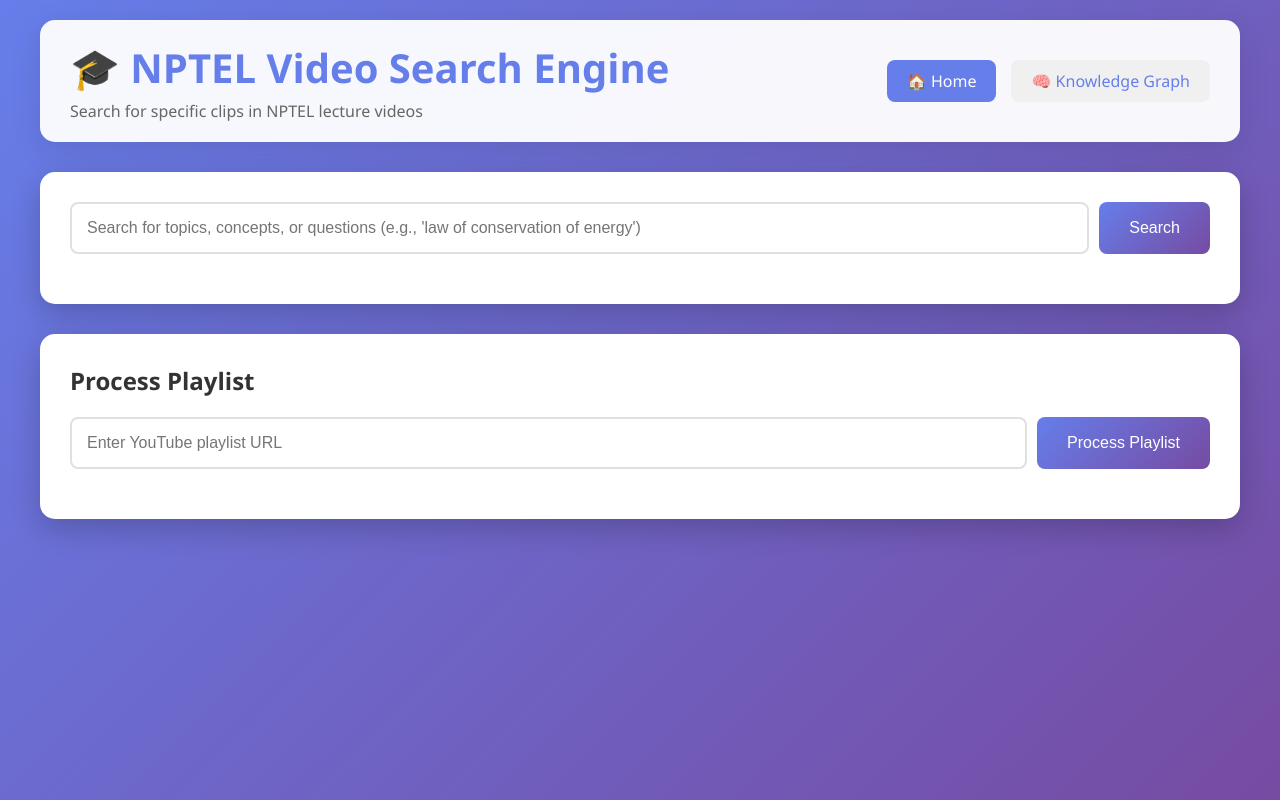
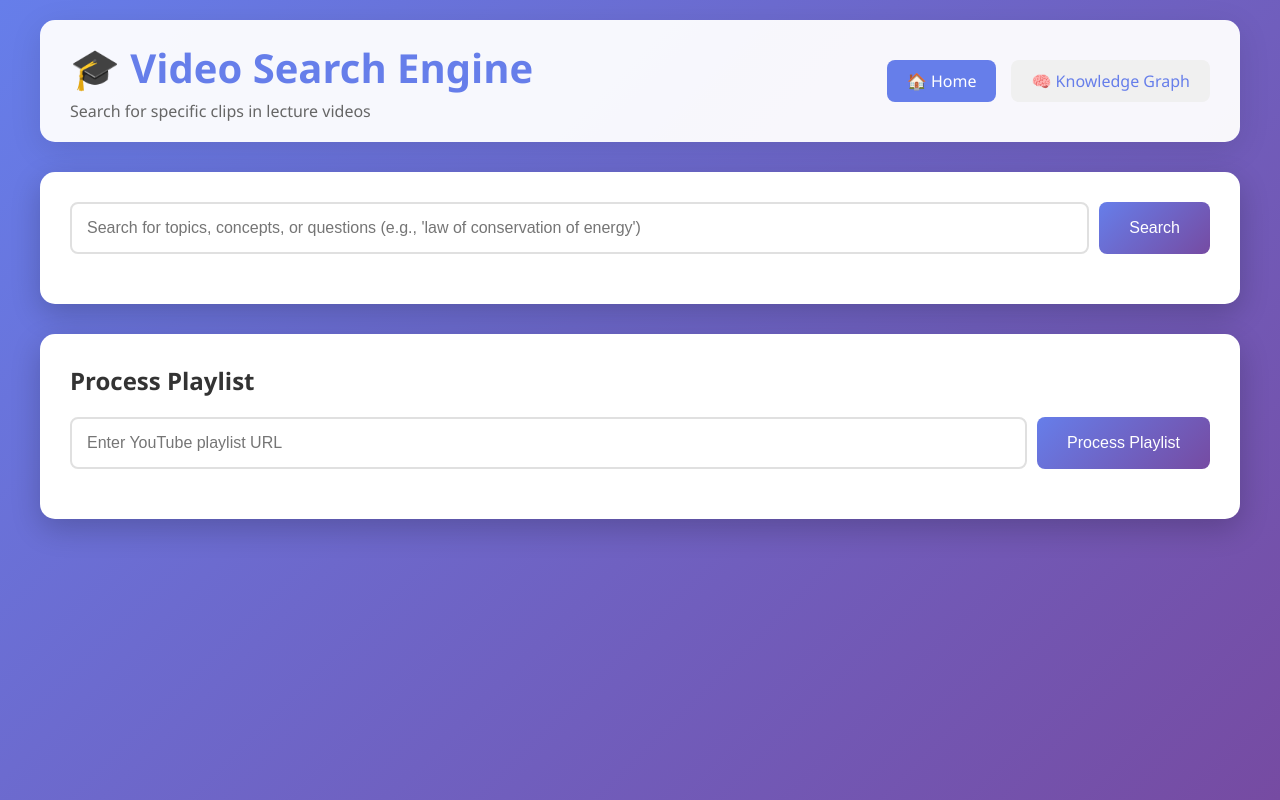
Before and after one commit to TejasreeCJ/Amagi-Video-Search-Engine, a plain HTML site: page frontend/index.html in a window 1280 px wide. Drawn offline with Linux system fonts and the light colour scheme.

Commit message:
Update index.html

```diff
--- a/frontend/index.html
+++ b/frontend/index.html
@@ -4,15 +4,15 @@
 <head>
     <meta charset="UTF-8">
     <meta name="viewport" content="width=device-width, initial-scale=1.0">
-    <title>NPTEL Video Search Engine</title>
+    <title>Video Search Engine</title>
     <link rel="stylesheet" href="styles.css">
 </head>
 <body>
     <div class="container">
         <header>
             <div class="header-content">
-                <h1>🎓 NPTEL Video Search Engine</h1>
-                <p class="subtitle">Search for specific clips in NPTEL lecture videos</p>
+                <h1>🎓 Video Search Engine</h1>
+                <p class="subtitle">Search for specific clips in lecture videos</p>
             </div>
             <nav class="navigation">
                 <a href="index.html" class="nav-link active">🏠 Home</a>
```
